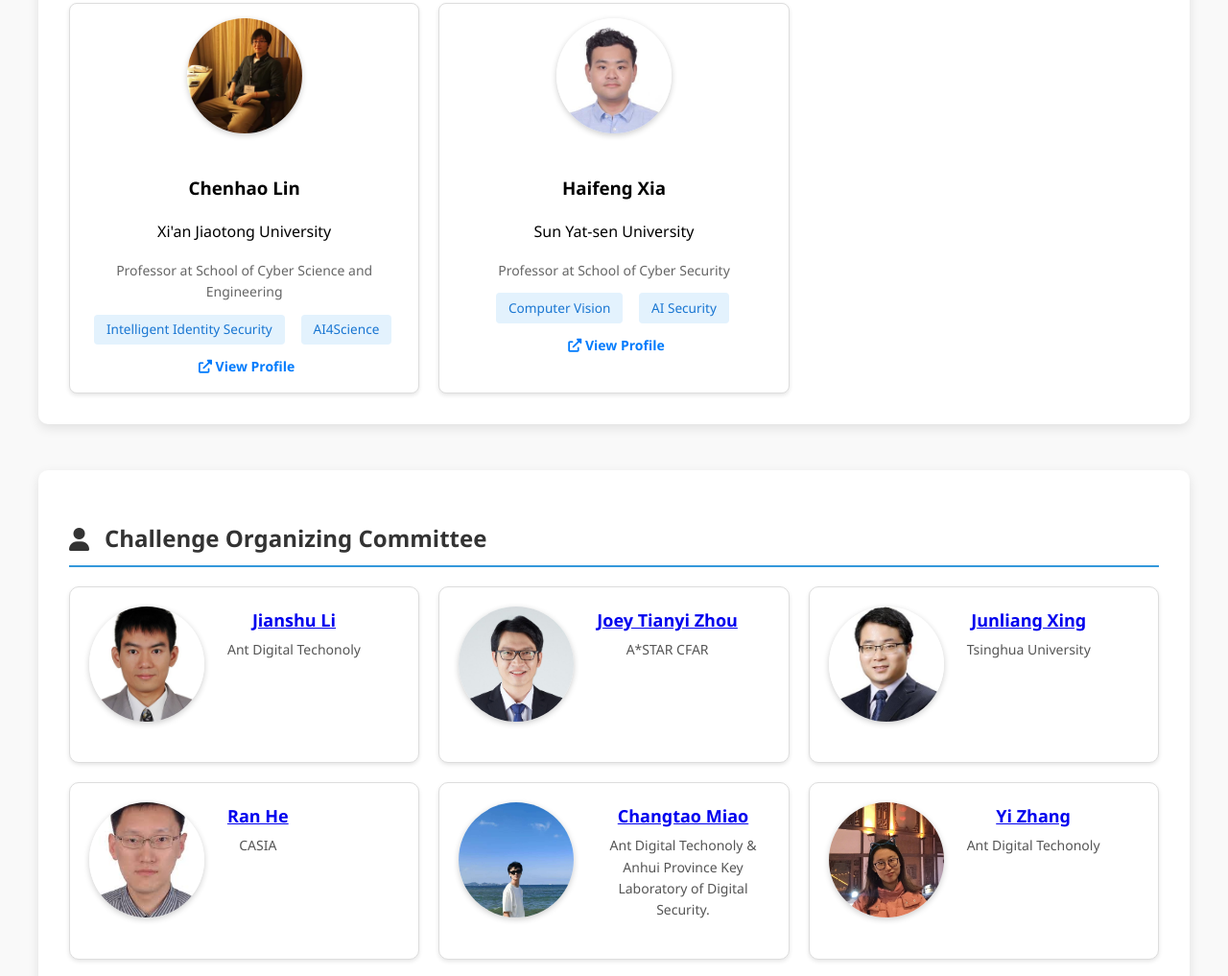
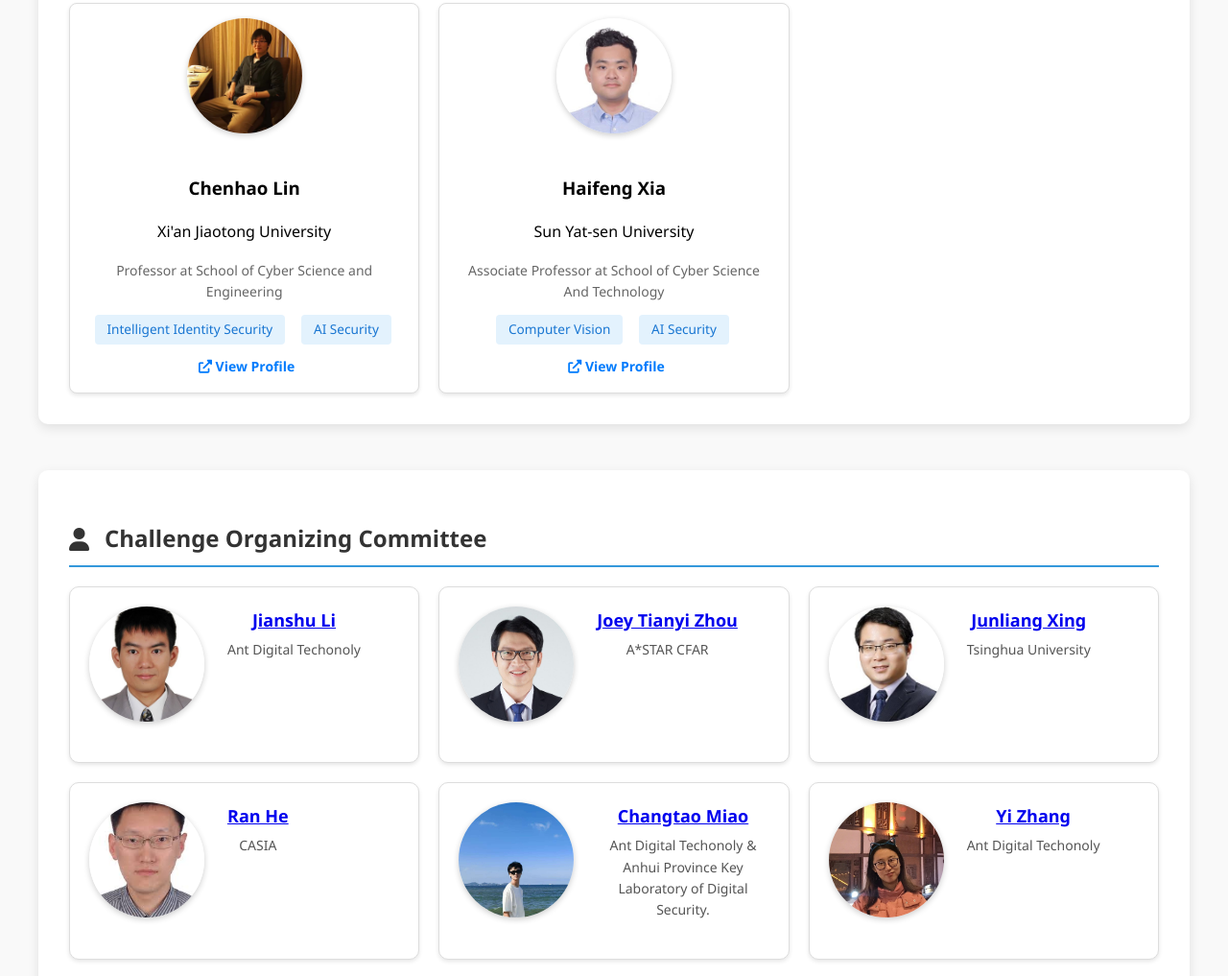
Before and after one commit to deepfake-workshop-ijcai2025/main, a plain HTML site: page organizers.html in a window 1280 px wide. Shown: the part 2504-3521 px from the top of the page at 96% size. Drawn offline with Linux system fonts and the light colour scheme.

Commit message:
professor information

```diff
--- a/organizers.html
+++ b/organizers.html
@@ -282,9 +282,9 @@
                         <p>Professor at School of Cyber Science and Engineering</p>
                         <div class="expertise">
                             <span class="expertise-tag">Intelligent Identity Security</span>
-                            <span class="expertise-tag">AI4Science</span>
+                            <span class="expertise-tag">AI Security</span>
                         </div>
-                        <a href="https://gr.xjtu.edu.cn/en/web/linchenhao" target="_blank" class="profile-link">
+                        <a href="https://gr.xjtu.edu.cn/en/web/linchenhao/cv" target="_blank" class="profile-link">
                             <i class="fas fa-external-link-alt"></i> View Profile
                         </a>
                     </div>
@@ -298,7 +298,7 @@
                     <h3>Haifeng Xia</h3>
                     <p class="affiliation"> Sun Yat-sen University </p>
                     <div class="speaker-bio">
-                        <p>Professor at School of Cyber Security</p>
+                        <p>Associate Professor at School of Cyber Science And Technology</p>
                         <div class="expertise">
                             <span class="expertise-tag">Computer Vision</span>
                             <span class="expertise-tag">AI Security</span>
```
